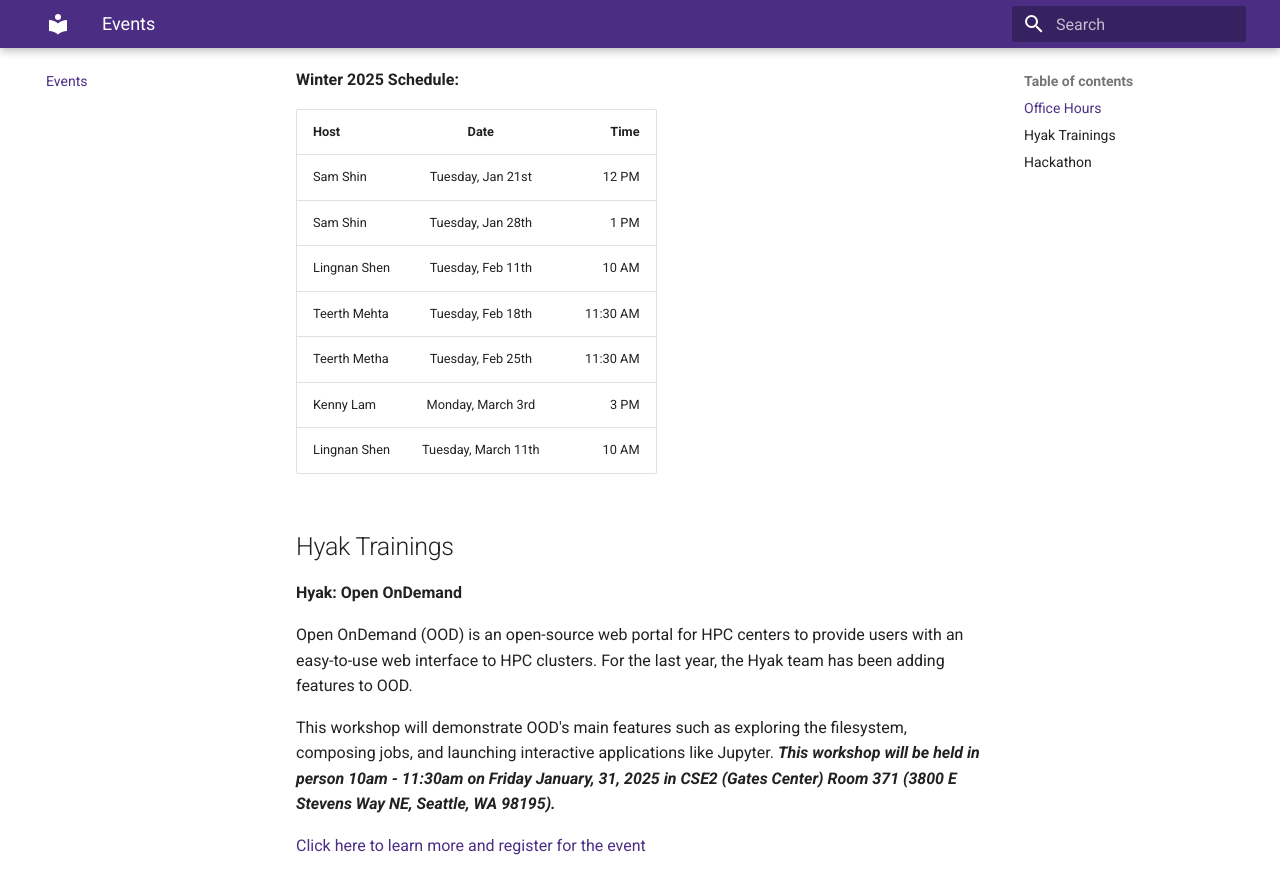
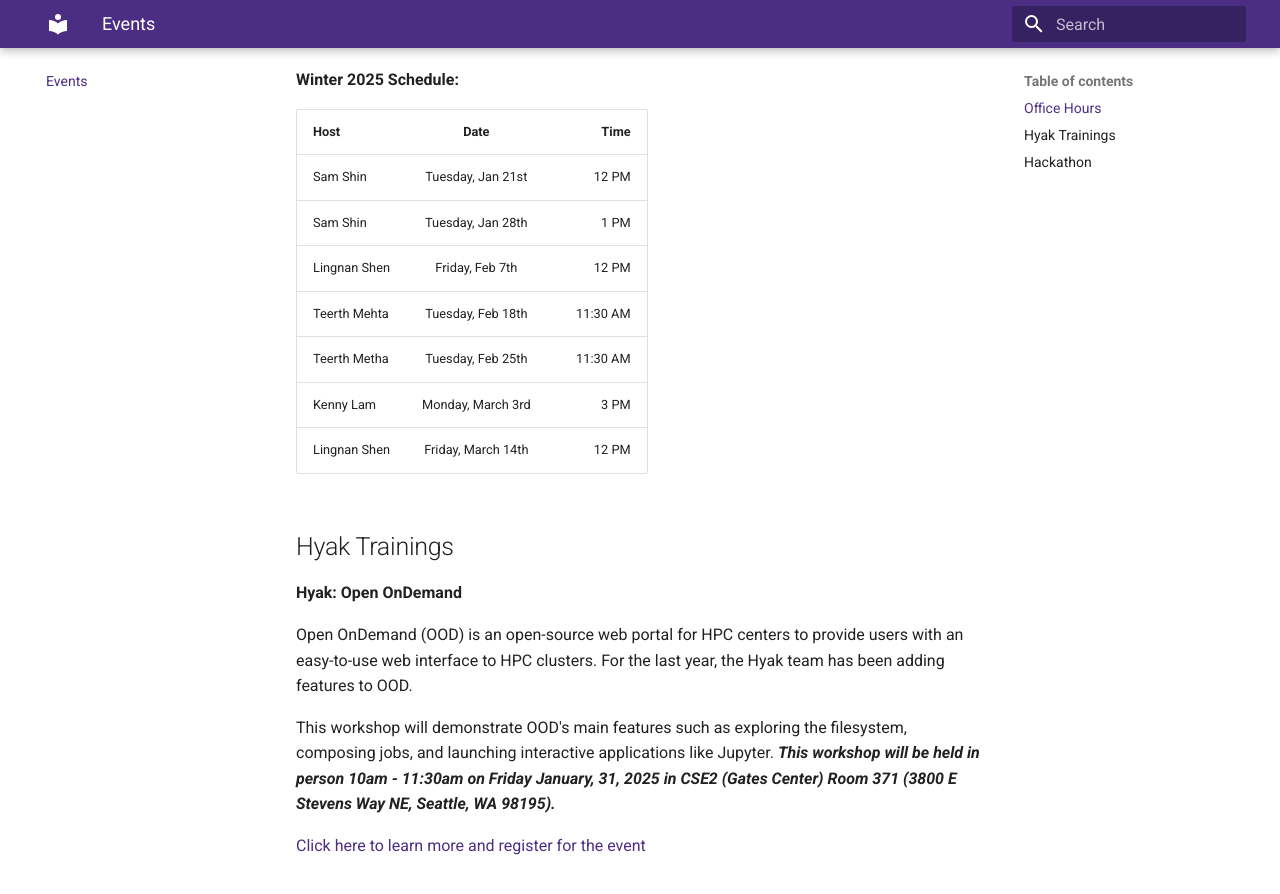
Before and after one commit to UW-HPC/website_revamp, an MkDocs documentation site: the page built from docs/events.md, in a window 1280 px wide and 900 px high, scrolled down 344 px. Shown: the top 894 px of the window. Built offline with MkDocs 1.6.1 and Material for MkDocs 9.7.7, drawn with Linux system fonts in a browser that asks for light colours.

Commit message:
office hours update

```diff
--- a/docs/events.md
+++ b/docs/events.md
@@ -12,11 +12,11 @@ The Research Computing Club officers host office hours every term where club mem
 | ------------- | :-----------:     | -----:   |
 | Sam Shin      | Tuesday, Jan 21st | 12 PM    |
 | Sam Shin      | Tuesday, Jan 28th |  1 PM    |
-| Lingnan Shen  | Tuesday, Feb 11th |  10 AM   |
+| Lingnan Shen  | Friday, Feb 7th   |  12 PM   |
 | Teerth Mehta  | Tuesday, Feb 18th | 11:30 AM |
 | Teerth Metha  | Tuesday, Feb 25th | 11:30 AM |
 | Kenny Lam     | Monday, March 3rd | 3 PM     |
-| Lingnan Shen  |Tuesday, March 11th| 10 AM    |
+| Lingnan Shen  | Friday, March 14th| 12 PM    |
 
 ## Hyak Trainings
 
```
